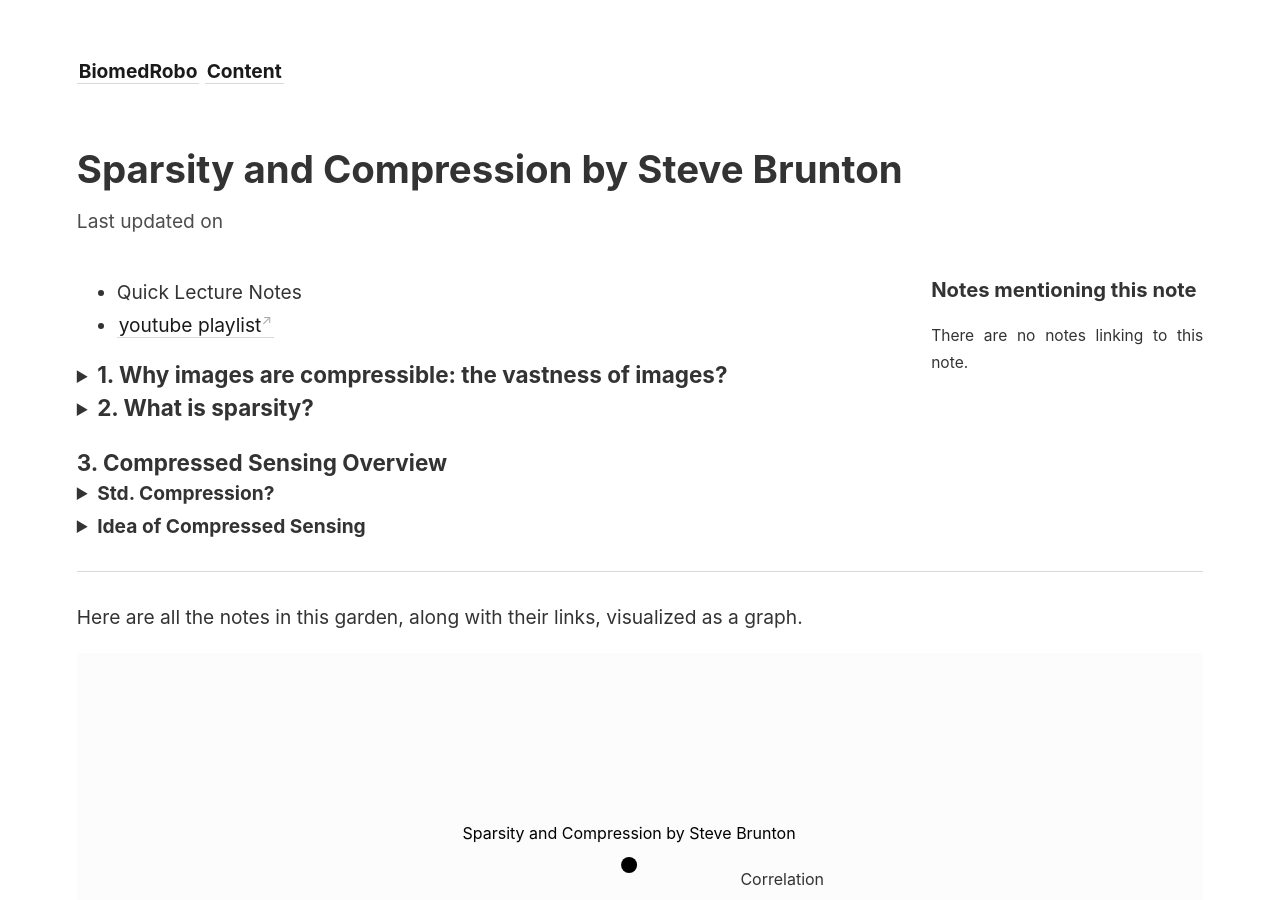
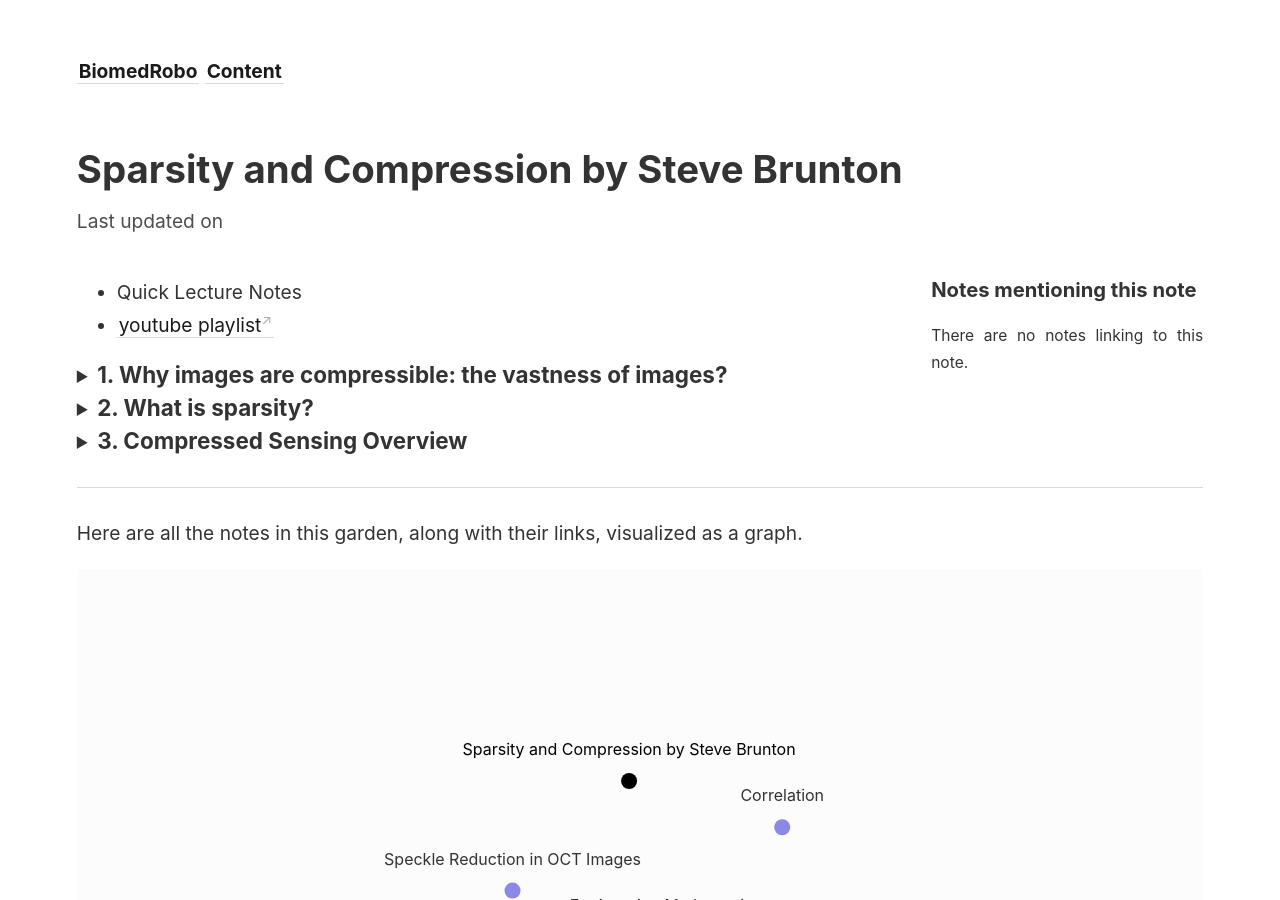
Before and after one commit to ajaygunalan/biomedrobo, a Jekyll site: the page built from _notes/signal-processing/compressiveSensing.md, in a window 1280 px wide and 900 px high. Built offline with Jekyll 4.4.1, drawn with Linux system fonts in a browser that asks for light colours; comment, search, counter and statistics services are not loaded.

Commit message:
added lec 3..

```diff
--- a/_notes/signal-processing/compressiveSensing.md
+++ b/_notes/signal-processing/compressiveSensing.md
@@ -32,20 +32,26 @@ permalink: /:categories/:title/
 </details>
 
 
-### 3. Compressed Sensing Overview
 <details>
   <summary>
-    <h4>
-      Std. Compression?
-    </h4>
+    <h3>
+      3. Compressed Sensing Overview
+    </h3>
   </summary>
-    <img src="/assets/images/cs/stdCompress.PNG"/>
+      <details>
+        <summary>
+          <h4>
+            Std. Compression?
+          </h4>
+        </summary>
+          <img src="/assets/images/cs/stdCompress.PNG"/>
+      </details>
+      <details>
+        <summary>
+          <h4>
+            Idea of Compressed Sensing
+          </h4>
+        </summary>
+          <img src="/assets/images/cs/CompressSensing.PNG"/>
+      </details>
 </details>
-<details>
-  <summary>
-    <h4>
-      Idea of Compressed Sensing
-    </h4>
-  </summary>
-    <img src="/assets/images/cs/CompressSensing.PNG"/>
-</details>
```
